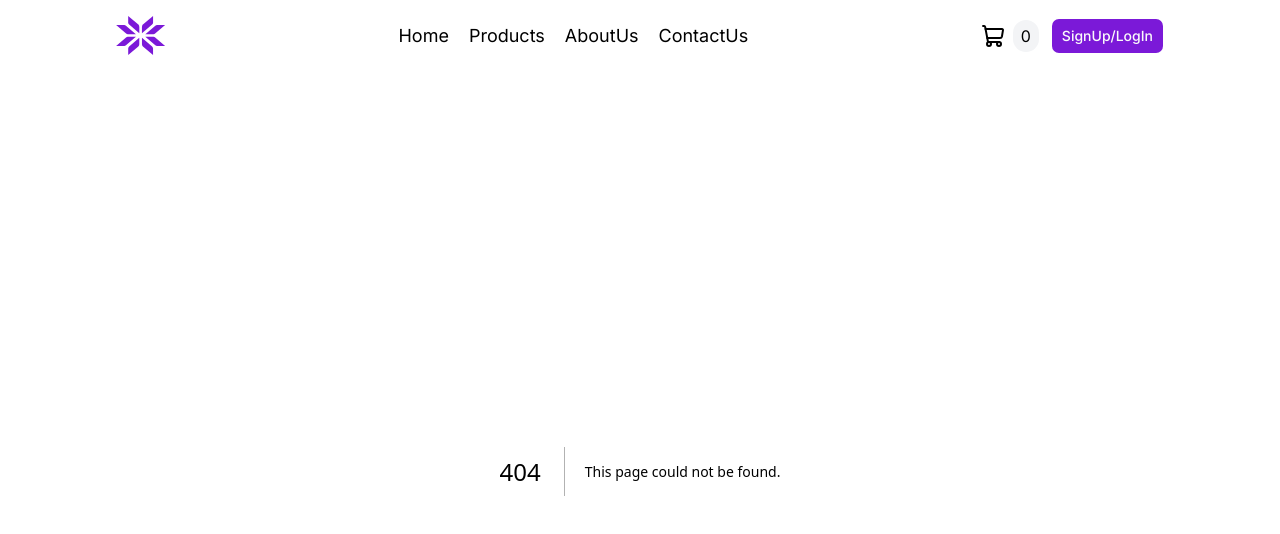
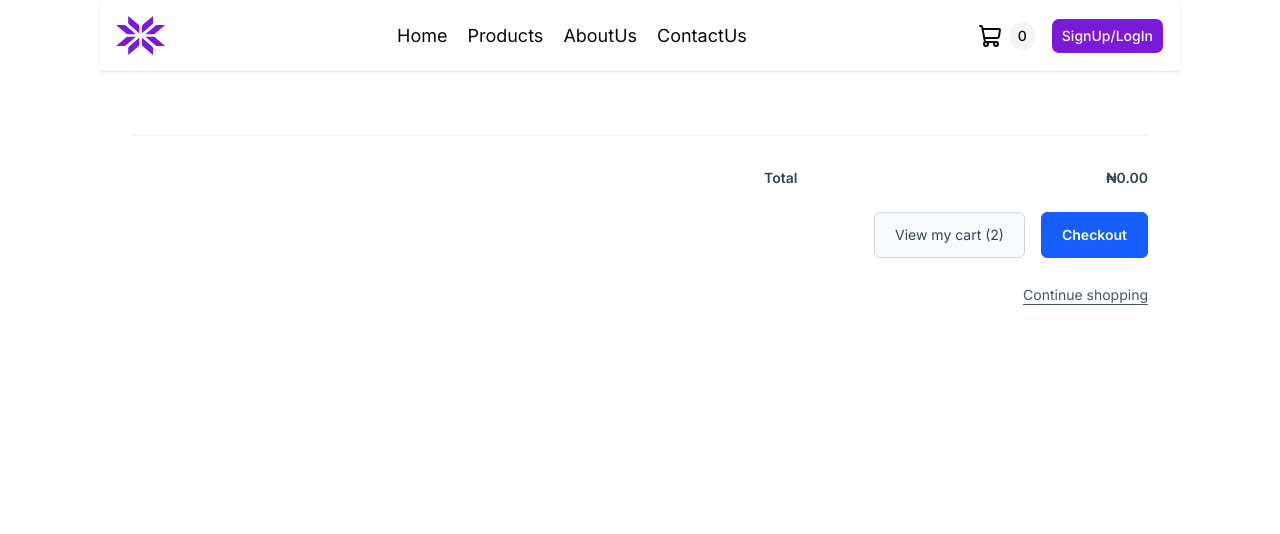
Before and after one commit to Toheeb345/kaykes, a Next.js app in the folder kaykes/: page /carts in a window 1280 px wide. Before the commit this address had no page. Shown: the top 534 px of the page. Built offline with nearby package versions, Linux system fonts and the light colour scheme.

Commit message:
nav and cart updated

```diff
--- /dev/null
+++ b/kaykes/app/(routes)/carts/page.tsx
@@ -0,0 +1,157 @@
+"use client"
+import { Product } from '@/app/_components/PopularProducts'
+import { CartContext } from '@/context/CartContext'
+import axios from 'axios'
+import React, { useContext } from 'react'
+import { UserDetailContext } from '@/context/UserdetailContext'
+
+
+type CartItem = {
+    documentId: string,
+    products: Product[],
+    design: string,
+    id: number,
+}
+
+const Carts = () => {
+
+    const { cart, setCart } = useContext(CartContext);
+    const {UserDetail, setUserDetail} = useContext(UserDetailContext)
+
+    console.log(cart)
+
+    const removeFromCart = async (documentId: string) => {
+      const result = await axios.delete('/api/cart', {
+        data: {
+        documentId: documentId
+        }
+      });
+      GetCartList()
+    }
+
+    const GetCartList = async () => {
+      console.log("GetCartList called with email:", UserDetail?.email)
+      try {
+        const result = await axios.get('/api/cart?email=' + UserDetail?.email)
+        console.log("Cart API response:", result.data)
+        setCart(Array.isArray(result.data) ? result.data : [])
+      } catch (e) {
+        console.error("Failed to fetch cart:", e)
+        setCart([])
+      }
+    }
+
+const GetTotalCartAmount = () => {
+  if (!cart || !Array.isArray(cart)) return 0;
+
+  const totalPrice = cart.reduce((total: number, cartItem: any) => {
+    let itemTotal = 0;
+
+    // 1. If it's an array of products, run the reduce loop
+    if (Array.isArray(cartItem?.products)) {
+      itemTotal = cartItem.products.reduce((sum: number, product: any) => {
+        return sum + (Number(product?.pricing) || 0);
+      }, 0);
+    }
+    // 2. If it's a single product object instead, grab the price directly
+    else if (cartItem?.products?.pricing) {
+      itemTotal = Number(cartItem.products.pricing) || 0;
+    }
+    // 3. Fallback check in case the backend field is singular 'product'
+    else if (cartItem?.product?.pricing) {
+      itemTotal = Number(cartItem.product.pricing) || 0;
+    }
+
+    return total + itemTotal;
+  }, 0);
+
+  return totalPrice;
+};
+
+  return (
+
+    <div className="mx-auto max-w-7xl px-4 py-8 sm:px-6 lg:px-8">
+      <ul className="space-y-4">
+
+        {cart?.map((cartItem: CartItem, index: number) => {
+          return(
+
+            <li className="flex items-center gap-4" key={index}>
+          <img
+            src={cartItem?.products[0]?.productimage[0].url}
+            alt=""
+            className="size-16 rounded-sm object-cover"
+          />
+          <img
+            src={cartItem?.design}
+            alt=""
+            className="size-16 rounded-sm object-cover"
+          />
+          <div>
+            <h3 className="text-sm text-gray-900 dark:text-white">{cartItem?.products[0]?.title}</h3>
+
+          </div>
+
+          <div className="flex flex-1 items-center justify-end gap-2">
+            <div>
+              <label htmlFor="Line1Qty" className="sr-only">Quantity</label>
+              <input
+                type="number"
+                min="1"
+                defaultValue="1"
+                id="Line1Qty"
+                className="h-8 w-12 rounded-sm border-gray-300 bg-white p-0 text-center text-xs text-gray-700 [-moz-appearance:textfield] focus:outline-hidden dark:border-gray-600 dark:bg-gray-900 dark:text-gray-200 [&::-webkit-inner-spin-button]:m-0 [&::-webkit-inner-spin-button]:appearance-none [&::-webkit-outer-spin-button]:m-0 [&::-webkit-outer-spin-button]:appearance-none"
+              />
+            </div>
+
+            <button className="text-gray-600 transition hover:text-red-600 dark:text-gray-300 dark:hover:text-red-300" onClick={() => removeFromCart(cartItem?.documentId)}>
+              <span className="sr-only">Remove item</span>
+              <svg xmlns="http://www.w3.org/2000/svg" fill="none" viewBox="0 0 24 24" strokeWidth="1.5" stroke="currentColor" className="size-4">
+                <path strokeLinecap="round" strokeLinejoin="round" d="M14.74 9l-.346 9m-4.788 0L9.26 9m9.968-3.21c.342.052.682.107 1.022.166m-1.022-.165L18.16 19.673a2.25 2.25 0 01-2.244 2.077H8.084a2.25 2.25 0 01-2.244-2.077L4.772 5.79m14.456 0a48.108 48.108 0 00-3.478-.397m-12 .562c.34-.059.68-.114 1.022-.165m0 0a48.11 48.11 0 013.478-.397m7.5 0v-.916c0-1.18-.91-2.164-2.09-2.201a51.964 51.964 0 00-3.32 0c-1.18.037-2.09 1.022-2.09 2.201v.916m7.5 0a48.667 48.667 0 00-7.5 0" />
+              </svg>
+            </button>
+          </div>
+        </li>
+        )})}
+      </ul>
+
+      <div className="mt-8 space-y-6 border-t border-gray-100 pt-8 dark:border-gray-800">
+        <dl className="ml-auto max-w-sm space-y-1 text-sm text-gray-700 dark:text-gray-200">
+
+          <div className=" flex justify-between font-semibold gap-5">
+            <dt>Total</dt>
+            <dd>{GetTotalCartAmount()?.toLocaleString('en-NG', { style: 'currency', currency: 'NGN' })}</dd>
+          </div>
+        </dl>
+
+        <div className="flex items-center justify-end gap-4">
+          <a
+            href="#"
+            className="block rounded-sm border border-gray-300 bg-gray-50 px-5 py-3 text-sm text-gray-700 transition-colors hover:text-gray-900 dark:border-gray-600 dark:bg-gray-800 dark:text-gray-200 dark:hover:text-white"
+          >
+            View my cart (2)
+          </a>
+
+          <a
+            href="#"
+            className="block rounded-sm border border-blue-600 bg-blue-600 px-5 py-3 text-sm font-semibold text-white transition-colors hover:border-blue-700 hover:bg-blue-700 dark:border-blue-300 dark:bg-blue-300 dark:text-gray-900 dark:hover:border-blue-200 dark:hover:bg-blue-200"
+          >
+            Checkout
+          </a>
+        </div>
+
+        <div className="text-right">
+          <a
+            href="#"
+            className="inline-block text-sm text-gray-600 underline underline-offset-4 transition-colors hover:text-gray-700 dark:text-gray-300 dark:hover:text-gray-200"
+          >
+            Continue shopping
+          </a>
+        </div>
+      </div>
+    </div>
+  )
+}
+
+
+export default Carts
--- a/kaykes/app/_components/Header.tsx
+++ b/kaykes/app/_components/Header.tsx
@@ -4,8 +4,9 @@ import { CartContext } from '@/context/CartContext'
 import { UserDetailContext } from '@/context/UserdetailContext'
 import { useGoogleLogin } from '@react-oauth/google'
 import axios from 'axios'
-import { ShoppingCart } from 'lucide-react'
+import { ShoppingCart, Menu, X } from 'lucide-react' // Added Menu and X
 import Image from 'next/image'
+import Link from 'next/link'
 import React, { useContext, useEffect, useState } from 'react'
 
 const menu = [
@@ -38,68 +39,44 @@ export type User = {
 }
 
 const Header = () => {
-
   const [user, setUser] = useState<User>();
   const {UserDetail, setUserDetail} = useContext(UserDetailContext)
   const { cart, setCart } = useContext(CartContext)
 
-  // useEffect(() => {
-  //   if (typeof window !== 'undefined') {
-
-  //     // @ts-ignore
-  //     const tokenResponse = JSON.parse(localStorage.getItem('tokenResponse'));
-  //     if (tokenResponse) {
-  //       GetUserProfile(tokenResponse?.access_token)
-  //     }
-
-  //   }
-  // },[])
+  // NEW: State to handle mobile menu toggle
+  const [isMenuOpen, setIsMenuOpen] = useState(false);
 
   useEffect(() => {
-  // 1. FIX: typeof returns a string, so we must compare it to the string 'undefined'
   if (typeof window !== 'undefined') {
-
-    // 2. FIX: Grab the raw string first
     const rawToken = localStorage.getItem('tokenResponse');
 
-    // 3. FIX: Only parse if it exists and isn't the literal string "undefined"
     if (rawToken && rawToken !== 'undefined') {
       try {
         const tokenResponse = JSON.parse(rawToken);
-
-        // Check if tokenResponse and access_token exist before calling the API
         if (tokenResponse?.access_token) {
           GetUserProfile(tokenResponse.access_token);
         }
       } catch (error) {
-        // This catches the error so your app doesn't crash on a bad token!
         console.error("Failed to parse tokenResponse:", error);
-
-        // Optional: clear the corrupted token so it doesn't keep failing
-        // localStorage.removeItem('tokenResponse');
       }
     }
   }
 }, []);
-
 
 const googleLogin = useGoogleLogin({
   onSuccess: async (tokenResponse) => {
     console.log(tokenResponse);
     localStorage.setItem('tokenResponse', JSON.stringify(tokenResponse))
    await GetUserProfile(tokenResponse?.access_token);
-
-
   },
   onError: errorResponse => console.log(errorResponse),
 });
 
-// Get user Info
 const GetUserProfile = async(access_token: string) => {
   try{
       const userInfo = await axios.get(
       'https://www.googleapis.com/oauth2/v3/userinfo',
-      { headers: { Authorization: 'Bearer' + access_token } },
+      { headers: { Authorization: 'Bearer ' + access_token } }, // Note: Added space after Bearer
     );
     console.log(userInfo)
     setUser(userInfo?.data)
@@ -140,26 +117,70 @@ const GetCartList = async () => {
   }
 }
 
+  return (
+    // Added relative and bg-white so the absolute mobile menu positions correctly underneath it
+    <div className='relative bg-white z-50 flex justify-between items-center p-4 shadow-sm'>
 
-  return (
-    <div className=' flex justify-between items-center p-4'>
         <Image src={"/logo.svg"} alt='logo' width={50} height={40}/>
-        <ul className='flex gap-5'>
+
+        {/* DESKTOP NAV: Hidden on mobile, flex on md screens and up */}
+        <ul className='hidden md:flex gap-5'>
           {menu.map((item,index) => (
-            <li className='text-lg' key={index}>{item.name}</li>
+              <Link href={item.path} key={index}>
+                <li className='text-lg hover:text-gray-600 transition-colors'>{item.name}</li>
+              </Link>
           ))}
         </ul>
 
-        <div className=' flex gap-3 items-center'>
-          <div className=' flex gap-2 justify-center items-center'>
-        <ShoppingCart /> <span className=' p-1 bg-gray-100 px-2 rounded-full'>{cart?.length ?? 0}</span>
+        <div className='flex gap-4 items-center'>
+            <Link href={'/carts'} className='flex gap-2 justify-center items-center'>
+              <ShoppingCart />
+              <span className='p-1 bg-gray-100 px-2 rounded-full text-sm font-medium'>{cart?.length ?? 0}</span>
+            </Link>
+
+            {!user ?
+              <Button onClick={() => googleLogin()} className='hidden md:block'>SignUp/LogIn</Button>
+            :
+              <Image src={user?.picture} alt={user.name} width={30} height={30} className='rounded-full hidden md:block' />
+            }
+
+            {/* MOBILE TOGGLE BUTTON: Shows on mobile, hidden on md screens and up */}
+            <button
+              className='md:hidden p-2 text-gray-600'
+              onClick={() => setIsMenuOpen(!isMenuOpen)}
+            >
+              {isMenuOpen ? <X size={28} /> : <Menu size={28} />}
+            </button>
         </div>
+
+        {/* MOBILE MENU DROPDOWN */}
+        {isMenuOpen && (
+          <div className='absolute top-full left-0 w-full bg-white shadow-md border-t md:hidden flex flex-col p-4'>
+            <ul className='flex flex-col gap-4 mb-4'>
+              {menu.map((item,index) => (
+                  <Link
+                    href={item.path}
+                    key={index}
+                    onClick={() => setIsMenuOpen(false)} // Close menu when a link is clicked
+                  >
+                    <li className='text-lg font-medium'>{item.name}</li>
+                  </Link>
+              ))}
+            </ul>
+
+            {/* Mobile Auth/Profile logic */}
+            <div className='pt-4 border-t'>
               {!user ?
-        <Button onClick={() => googleLogin()}>SignUp/LogIn</Button>
+                <Button onClick={() => googleLogin()} className='w-full'>SignUp/LogIn</Button>
               :
-        <Image src={user?.picture} alt={user.name} width={30} height={20} className=' rounded-full' />
+                <div className='flex items-center gap-3'>
+                  <Image src={user?.picture} alt={user.name} width={40} height={40} className='rounded-full' />
+                  <span className='font-medium'>{user.name}</span>
+                </div>
               }
             </div>
+          </div>
+        )}
     </div>
   )
 }
--- a/kaykes/app/api/cart/route.tsx
+++ b/kaykes/app/api/cart/route.tsx
@@ -7,7 +7,7 @@ export async function GET(req:NextRequest) {
     const email = searchParams.get('email');
 
     try {
-        const result = await axiosClient.get('/carts?filters[userEmail][$eq]='+ email)
+        const result = await axiosClient.get('/carts?filters[userEmail][$eq]='+ email + '&populate[products][populate][0]=productimage')
         console.log(result?.data?.data)
         return NextResponse.json(result.data.data || [])
 
@@ -37,3 +37,11 @@ export async function POST(req: NextRequest) {
         return NextResponse.json(e)
     }
 }
+
+export async function DELETE(req: NextResponse){
+    const {documentId} = await req.json()
+
+    const result = await axiosClient.delete('/carts/'+documentId)
+
+    return NextResponse.json(result.data)
+}
```
Lines whose indentation alone changed are shown as unchanged.
